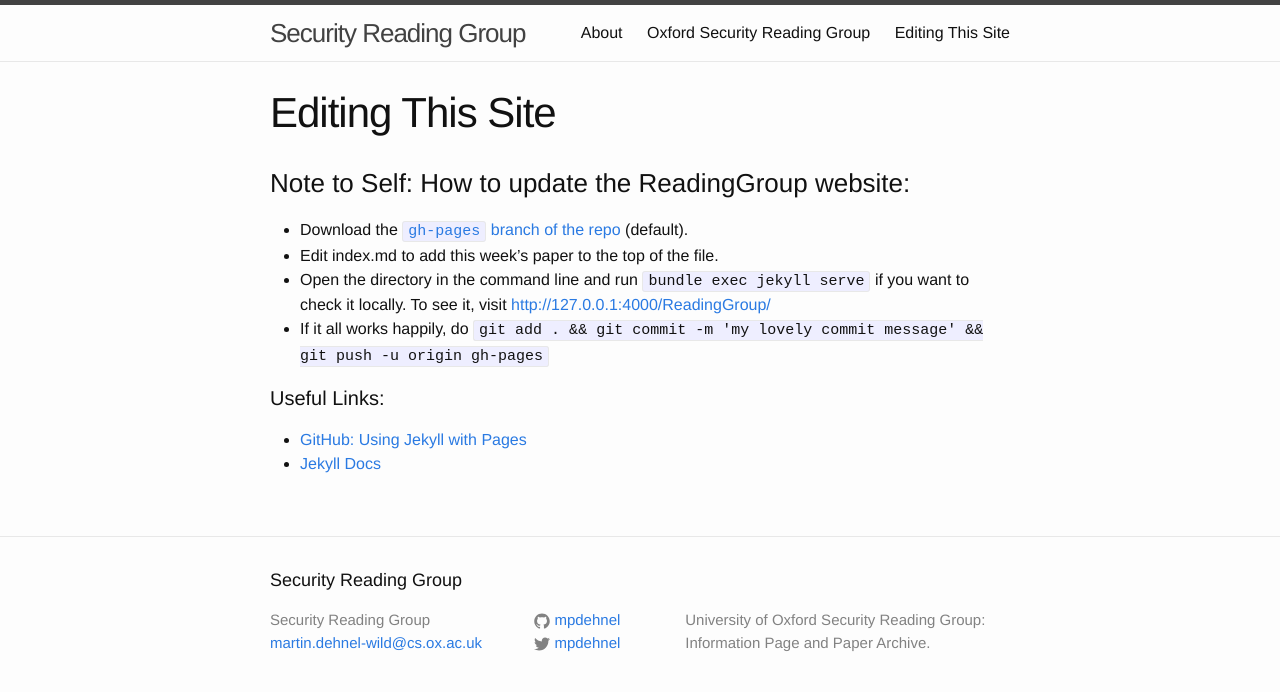
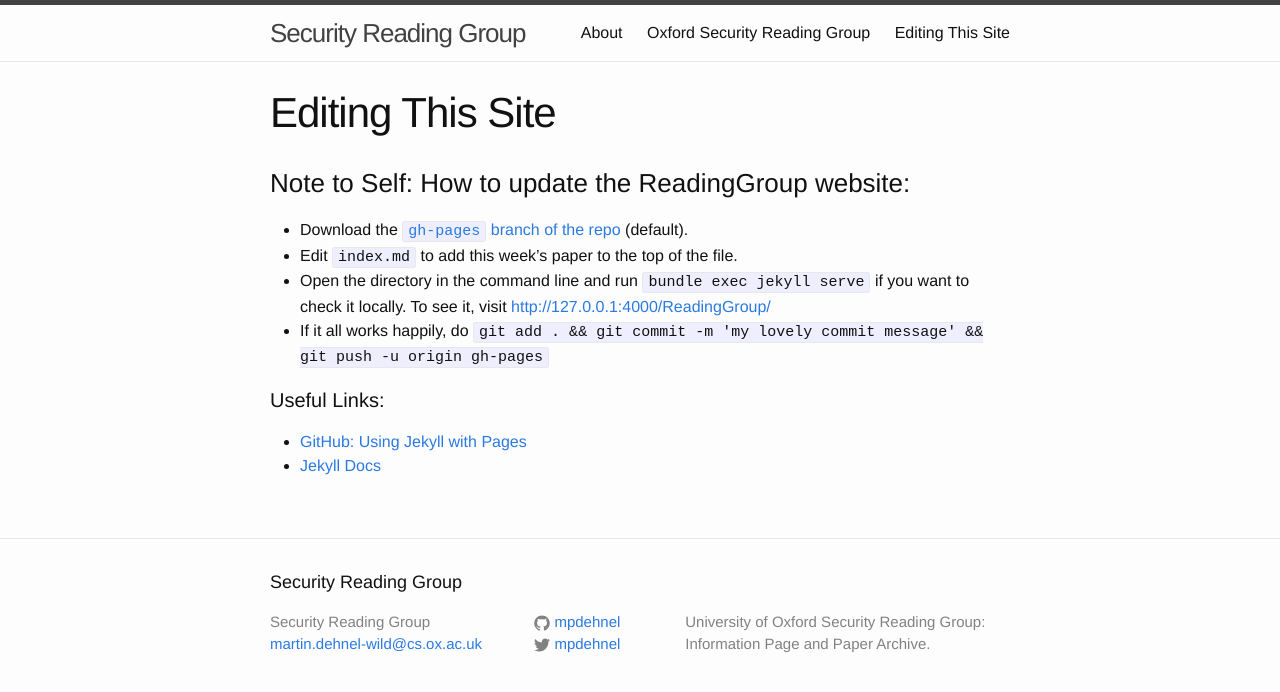
Before and after one commit to mpdehnel/ReadingGroup, a Jekyll site: the page built from about/readme.md, in a window 1280 px wide. Shown: the top 692 px of the page. Built offline with Jekyll 4.4.1, drawn with Linux system fonts in a browser that asks for light colours.

```diff
--- a/about/readme.md
+++ b/about/readme.md
@@ -7,7 +7,7 @@ permalink: /about/readme
 ### Note to Self: How to update the ReadingGroup website:
 
 * Download the [`gh-pages` branch of the repo](https://github.com/mpdehnel/ReadingGroup) (default).
-* Edit index.md to add this week's paper to the top of the file.
+* Edit `index.md` to add this week's paper to the top of the file.
 * Open the directory in the command line and run `bundle exec jekyll serve` if you want to check it locally. To see it, visit [http://127.0.0.1:4000/ReadingGroup/](http://127.0.0.1:4000/ReadingGroup/)
 * If it all works happily, do `git add . && git commit -m 'my lovely commit message' && git push -u origin gh-pages`
 
```
Also changed, not shown: index.md (+2 -0 lines).
